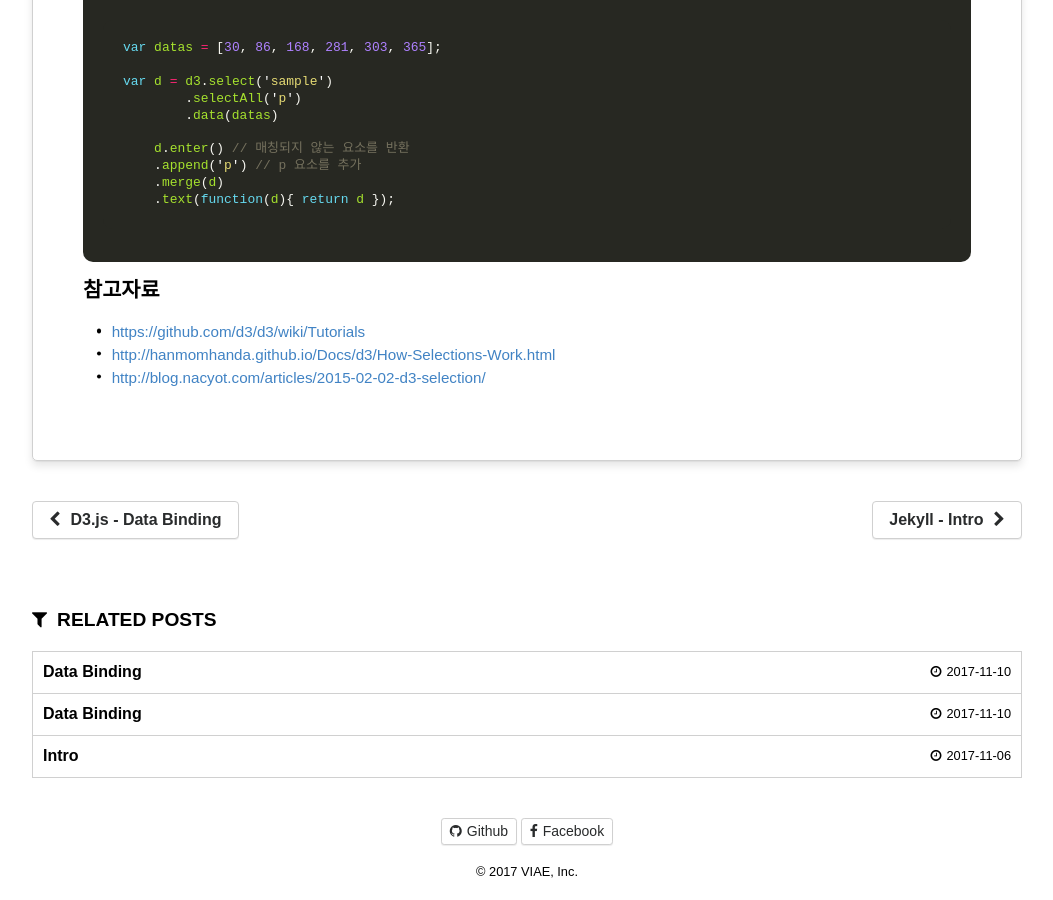
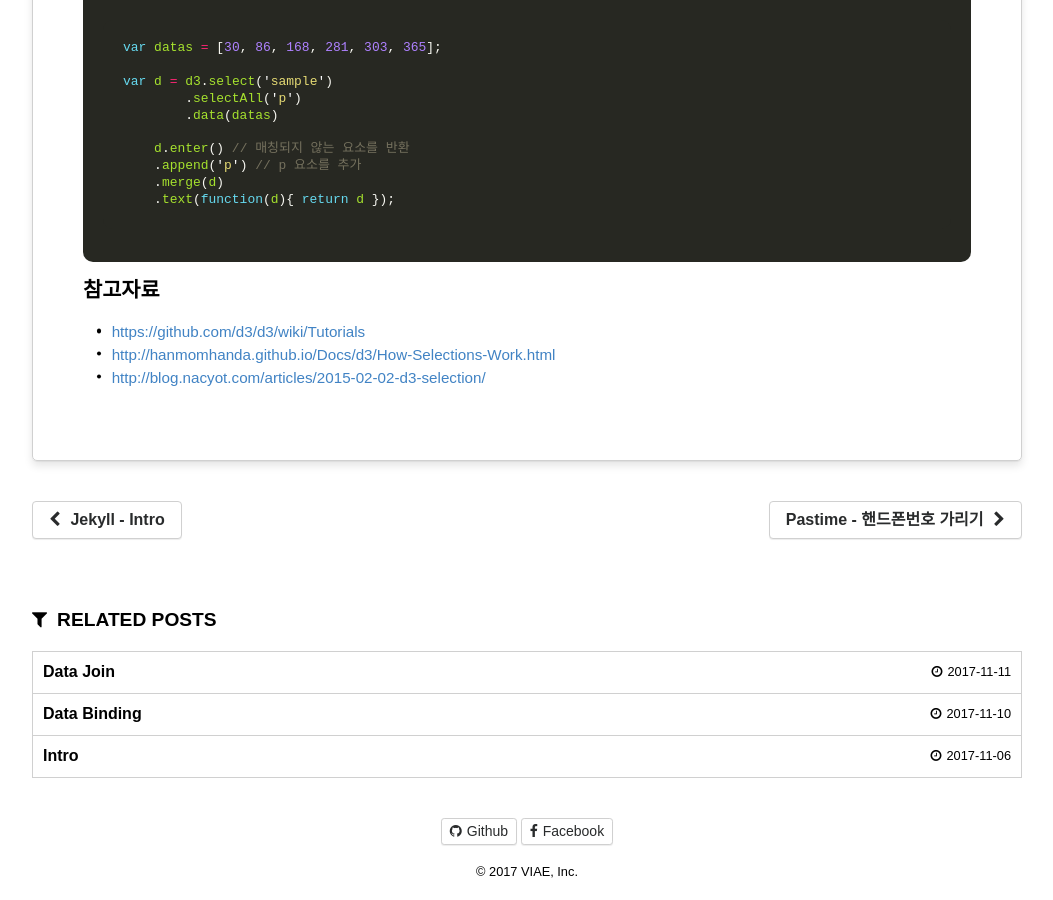
Before and after one commit to viaeoo/viaeoo.github.io, a Jekyll site: the page built from _posts/d3/2017-11-11-dataJoin.md, in a window 1280 px wide and 900 px high, scrolled down 2786 px. Shown: the whole window, without its empty margins (113-1166 px from the left). Built offline with Jekyll 4.4.1, drawn with Linux system fonts in a browser that asks for light colours; some of the changed text lies outside the part shown.

Commit message:
modify post

```diff
--- a/_posts/d3/2017-11-11-dataJoin.md
+++ b/_posts/d3/2017-11-11-dataJoin.md
@@ -1,9 +1,9 @@
 ---
 layout: post
-title: 'Data Binding'
-date: 2017-11-10 +0900
+title: 'Data Join'
+date: 2017-11-11 +0900
 categories: D3.js
-tag: ['D3', 'D3.js', 'Data Binding']
+tag: ['D3', 'D3.js', 'Data Join']
 ---
 
 #### 들어가기
```
